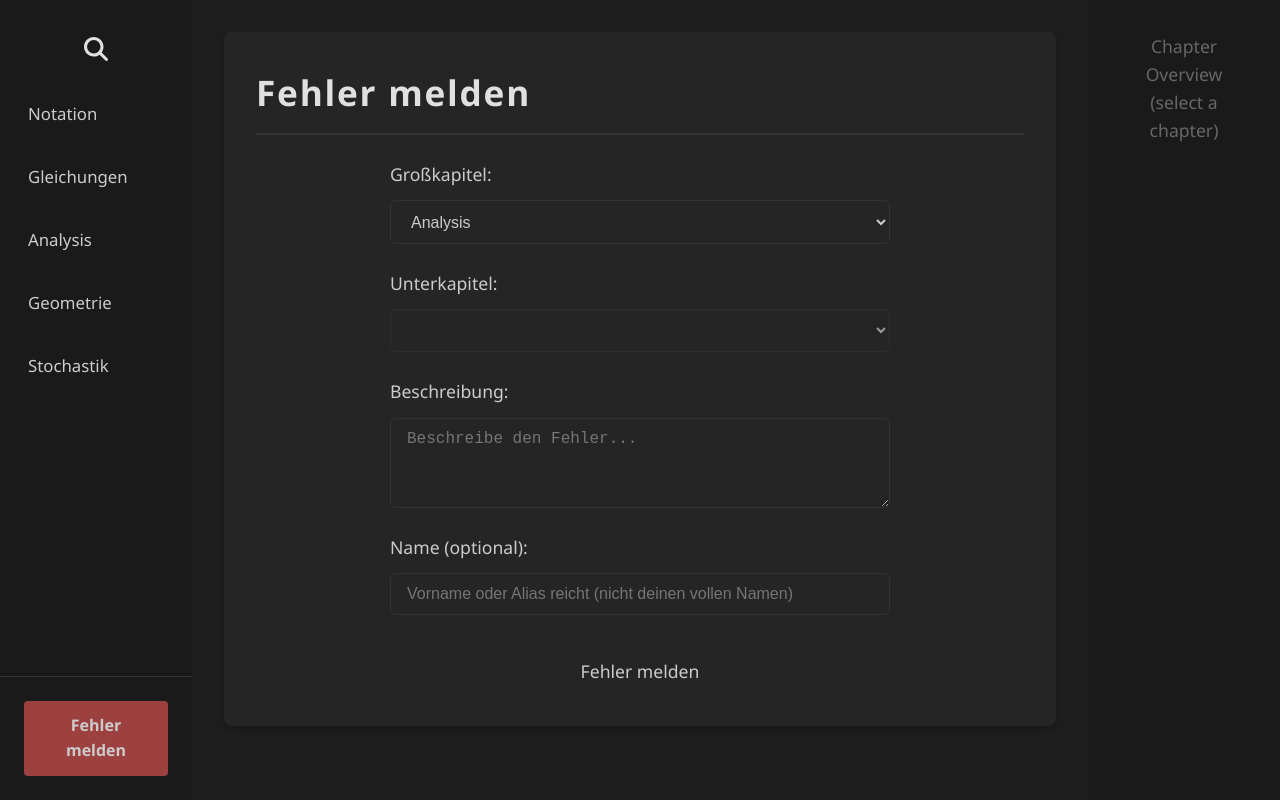
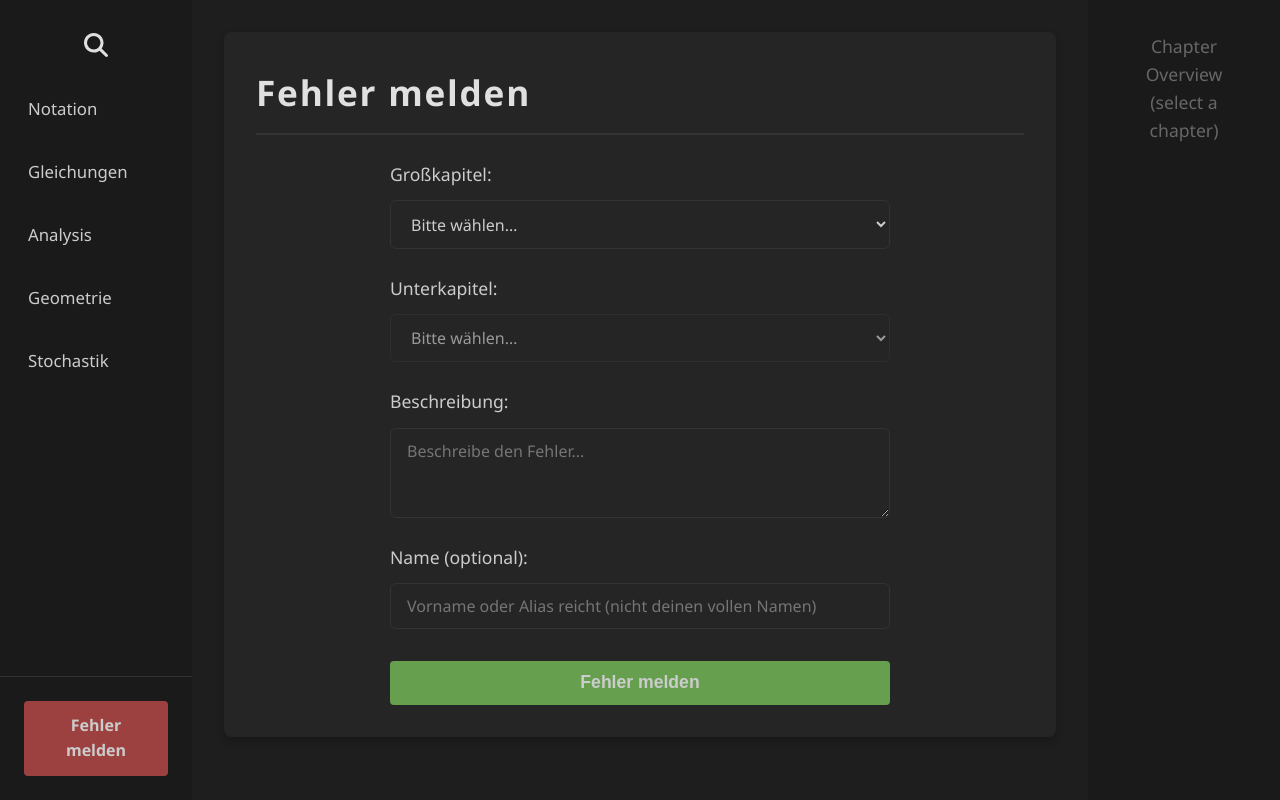
Before and after one commit to OfficerYoda/mathe-zusammenfassung-vue, a Vue app: page /report in a window 1280 px wide. Built offline with nearby package versions, Linux system fonts and the light colour scheme.

Commit message:
Fixed a bug where ContentSection prevented vue functionalities

```diff
--- a/src/components/ContentSection.vue
+++ b/src/components/ContentSection.vue
@@ -20,13 +20,13 @@
       />
     </h2>
     <div class="section-content">
-      <component :is="mathjaxSlot" />
+      <slot/>
     </div>
   </section>
 </template>
 
 <script lang="ts">
-import {computed, defineComponent, onMounted, ref, h, useSlots} from 'vue';
+import {computed, defineComponent, onMounted, ref} from 'vue';
 import {kebabUriCase} from "../utils/string.ts";
 
 export default defineComponent({
@@ -41,35 +41,6 @@ export default defineComponent({
     const sectionId = computed(() => kebabUriCase(props.title));
     const indicatorClicked = ref(false);
     const hovered = ref(false);
-
-    // Always patch slot content to add v-mathjax to every <p>
-    const slots = useSlots();
-    const children = slots.default ? slots.default() : [];
-    const patchMathjax = (vnodes: any[]): any[] =>
-      vnodes.map(node => {
-        if (node.type === 'p') {
-          return h(
-            node.type,
-            {
-              ...node.props,
-              'v-mathjax': ''
-            },
-            node.children
-          );
-        } else if (Array.isArray(node.children)) {
-          return h(
-            node.type,
-            node.props,
-            patchMathjax(node.children)
-          );
-        }
-        return node;
-      });
-    const mathjaxSlot = {
-      render() {
-        return h('div', {}, patchMathjax(children));
-      }
-    };
 
     // Smooth scroll to element with given id
     const smoothScrollToSection = (id: string) => {
@@ -102,7 +73,7 @@ export default defineComponent({
       }
     });
 
-    return {sectionId, handleTitleClick, indicatorClicked, hovered, mathjaxSlot};
+    return {sectionId, handleTitleClick, indicatorClicked, hovered};
   },
 });
 </script>
--- a/src/style.css
+++ b/src/style.css
@@ -68,27 +68,6 @@ body {
     min-height: 100vh;
 }
 
-button {
-    border-radius: 8px;
-    border: 1px solid transparent;
-    padding: 0.6em 1.2em;
-    font-size: 1em;
-    font-weight: 500;
-    font-family: inherit;
-    background-color: var(--color-background-secondary);
-    color: var(--color-text-primary);
-    cursor: pointer;
-    transition: border-color 0.25s;
-}
-
-button:hover {
-    border-color: var(--color-accent);
-}
-
-button:focus, button:focus-visible {
-    outline: 4px auto var(--color-accent);
-}
-
 /* Disable small padding to prevent small scrolling */
 body, html {
     margin: 0;
@@ -98,18 +77,3 @@ body, html {
 * {
     box-sizing: border-box;
 }
-
-@media (prefers-color-scheme: dark) {
-    :root {
-        color: #213547;
-        background-color: #ffffff;
-    }
-
-    a:hover {
-        color: #747bff;
-    }
-
-    button {
-        background-color: #f9f9f9;
-    }
-}
--- a/src/views/Report.vue
+++ b/src/views/Report.vue
@@ -32,7 +32,7 @@ const availableMinors = computed(() => {
 
 
 function submit() {
-  if (!majorChapter.value || !description.value) {
+  if (!majorChapter.value || !minorChapter.value || !description.value) {
     error.value = 'Bitte fülle alle erforderlichen Felder aus.'
     return
   }
@@ -131,7 +131,7 @@ function resetForm() {
       </p>
       <p>
         <a :href="'/' + kebabUriCase(majorChapter) + '#' + kebabUriCase(minorChapter)" class="chapter-link">
-          Zurück zum gemeldeten Kapitel
+          Zum gemeldeten Kapitel
         </a>
       </p>
     </div>
@@ -165,6 +165,7 @@ input, textarea, select {
   background: var(--color-background-secondary);
   color: var(--color-text-primary);
   font-size: 1rem;
+  font-family: inherit;
   transition: border 0.2s;
   box-sizing: border-box; /* Ensure consistent sizing */
 }
@@ -183,7 +184,7 @@ textarea {
 button {
   padding: 0.7rem 1.5rem;
   border: none;
-  background: color-mix(in srgb, var(--color-accent) 80%, transparent);
+  background: color-mix(in srgb, var(--color-accent) 85%, transparent);
   color: var(--color-text-primary);
   border-radius: 4px;
   cursor: pointer;
```
